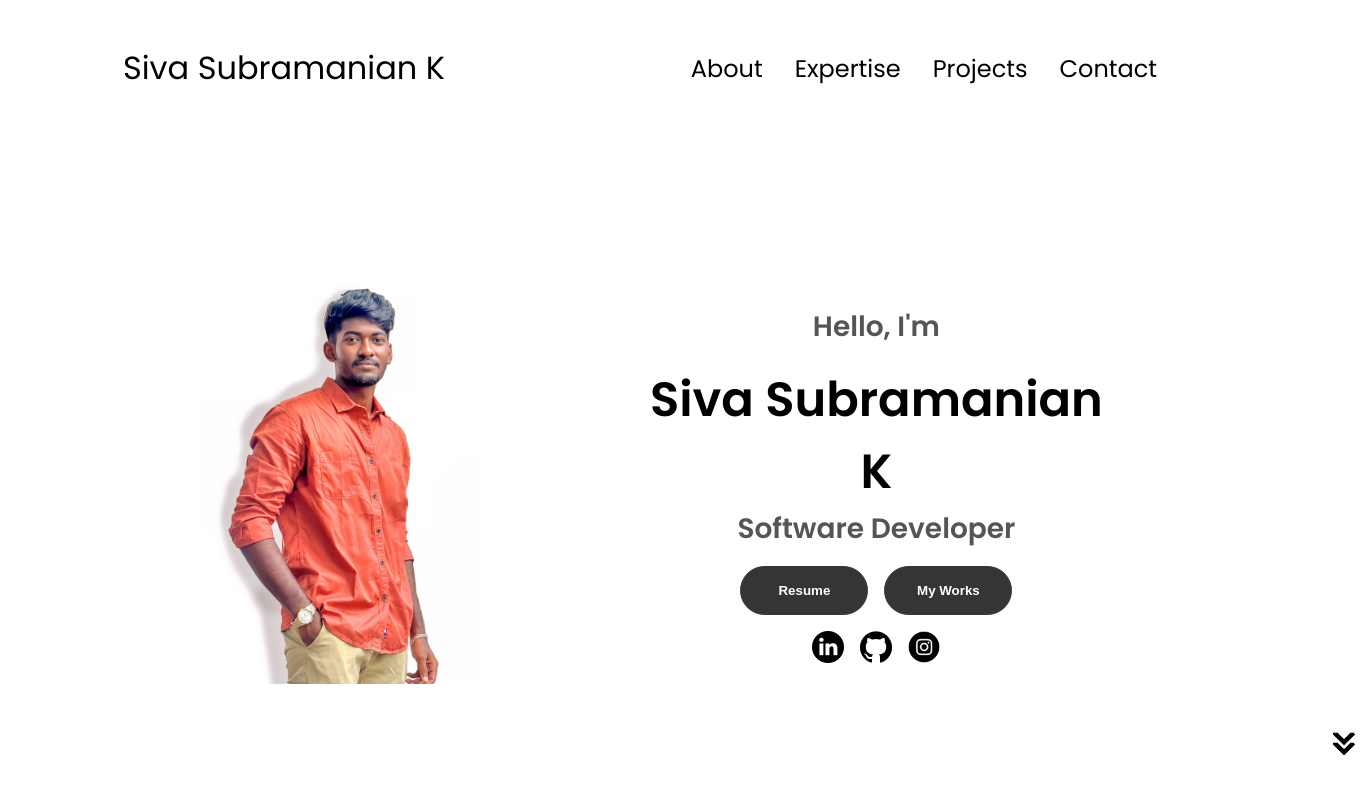
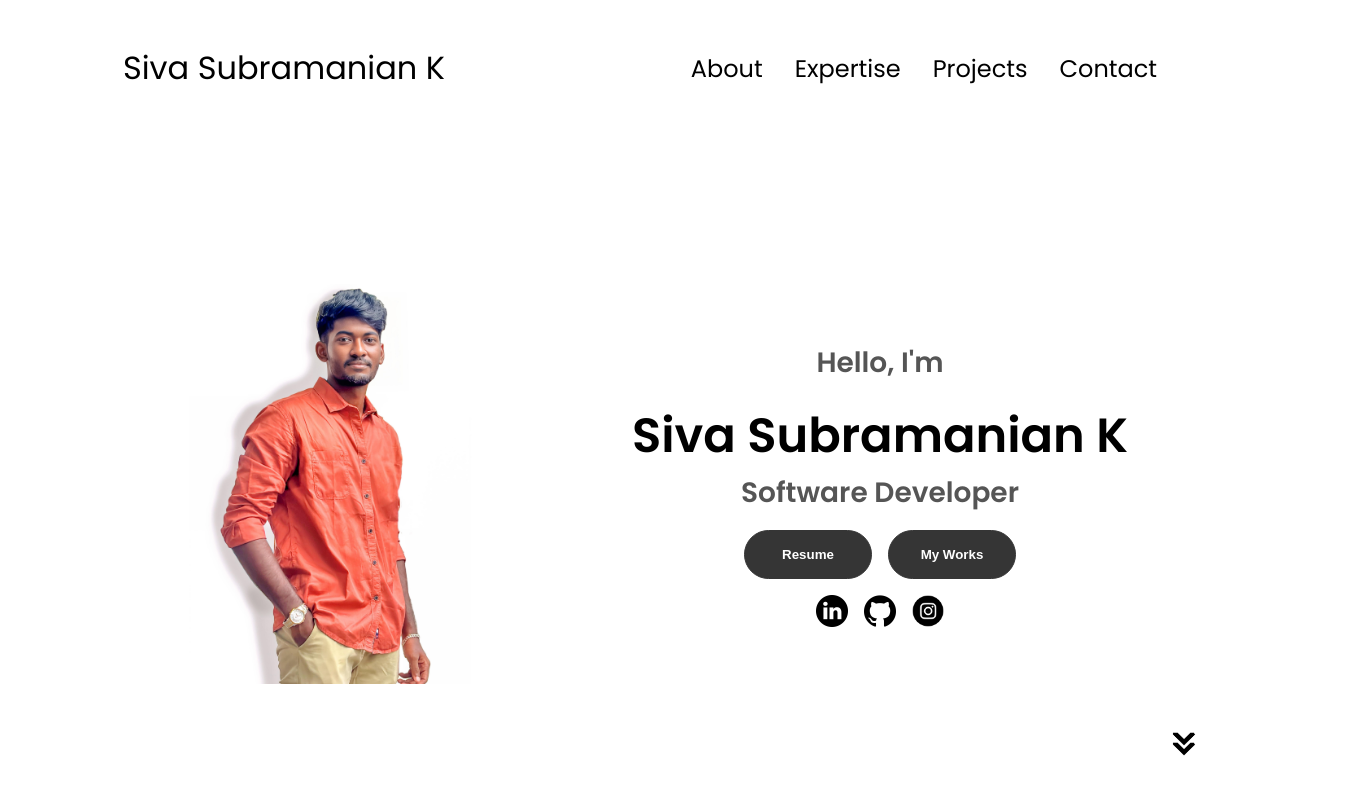
Before and after one commit to SIVASUBRAMANIAN-K/My-Portfolio, a plain HTML site: page Siva_Subramanian_Portfolio.html in a window 1280 px wide. Shown: the top 800 px of the page, 1360 px wide, since content can reach past the window. Drawn offline with Linux system fonts and the light colour scheme.

Commit message:
initial commit

```diff
--- a/Siva_Subramanian_Portfolio.html
+++ b/Siva_Subramanian_Portfolio.html
@@ -14,6 +14,7 @@
 </head>
 
 <body>
+
   <nav id="desktop-nav">
     <div class="logo">Siva Subramanian K</div>
     <div>
@@ -64,8 +65,11 @@
           onclick="location.href='https://github.com/SIVASUBRAMANIAN-K'" />
         <img src="./assets/insta.avif" alt="My Instagram profile" class="icon"
           onclick="location.href='https://www.instagram.com/_s.i.v.1_/'" />
+
       </div>
+
     </div>
+    <img src="./assets/arrow.png" alt="Arrow icon" class=" arrow1" onclick="location.href='#about'" />
   </section>
   <section id="about">
     <p class="section__text__p1">Get To Know More</p>
@@ -109,8 +113,9 @@
 
       </div>
     </div>
-    <img src="./assets/arrow.png" alt="Arrow icon" class="icon arrow" onclick="location.href='./#expertise'" />
+    <img src="./assets/arrow.png" alt="Arrow icon" class="icon arrow"  onclick="location.href='#expertise'" />
   </section>
+
   <section id="expertise">
     <p class="section__text__p1">Explore My</p>
     <h1 class="title">Expertise</h1>
@@ -193,12 +198,16 @@
                 <h3>VS Code</h3>
                 <p>Intermediate</p>
               </div>
+
             </article>
           </div>
         </div>
       </div>
     </div>
-    <img src="./assets/arrow.png" alt="Arrow icon" class="icon arrow" onclick="location.href='./#projects'" />
+    <img src="./assets/arrow.png" alt="Arrow icon" class="arrow2" onclick="location.href='#projects'" />
+
+
+
   </section>
   <section id="projects">
     <p class="section__text__p1">Browse My Recent</p>
@@ -255,7 +264,7 @@
         </div>
       </div>
     </div>
-    <img src="./assets/arrow.png" alt="Arrow icon" class="icon arrow" onclick="location.href='./#contact'" />
+    <img src="./assets/arrow.png" alt="Arrow icon" class="icon arrow" onclick="location.href='#contact'" />
   </section>
   <section id="contact">
     <p class="section__text__p1">Get in Touch</p>
--- a/mediaqueries.css
+++ b/mediaqueries.css
@@ -3,9 +3,11 @@
     height: 83vh;
     margin-bottom: 6rem;
   }
+
   .about-containers {
     flex-wrap: wrap;
   }
+
   #contact,
   #projects {
     height: fit-content;
@@ -16,87 +18,113 @@
   #desktop-nav {
     display: none;
   }
+
   #hamburger-nav {
     display: flex;
   }
+
   #experience,
   .experience-details-container {
     margin-top: 2rem;
   }
+
   #profile,
   .section-container {
     display: block;
   }
+
   .arrow {
     display: none;
   }
+
+  .arrow1,.arrow2 {
+    display: none;
+  }
+
   section,
   .section-container {
     height: fit-content;
   }
+
   section {
     margin: 0 5%;
   }
+
   .section__pic-container {
     width: 275px;
     height: 275px;
     margin: 0 auto 2rem;
   }
+
   .about-containers {
     margin-top: 0;
   }
 }
 
 @media screen and (max-width: 600px) {
+
   #contact,
   footer {
     height: 40vh;
   }
+
   #profile {
     height: 83vh;
     margin-bottom: 0;
   }
+
   article {
     font-size: 1rem;
   }
+
   footer nav {
     height: fit-content;
     margin-bottom: 2rem;
   }
+
   .about-containers,
   .contact-info-upper-container,
   .btn-container {
     flex-wrap: wrap;
   }
+
   .contact-info-container {
     margin: 0;
   }
+
   .contact-info-container p,
   .nav-links li a {
     font-size: 1rem;
   }
+
   .experience-sub-title {
     font-size: 1.25rem;
   }
+
   .logo {
     font-size: 1.5rem;
   }
+
   .nav-links {
     flex-direction: column;
     gap: 0.5rem;
     text-align: center;
   }
+
   .section__pic-container {
     width: auto;
     height: 46vw;
     justify-content: center;
   }
+
   .section__text__p2 {
     font-size: 1.25rem;
   }
+
   .title {
     font-size: 2rem;
   }
+
   .text-container {
     text-align: justify;
   }
--- a/style.css
+++ b/style.css
@@ -167,6 +167,8 @@ section {
   justify-content: center;
   gap: 5rem;
   height: 80vh;
+  margin-right: 0px;
+  margin-left: 0px;
 }
 
 .section__pic-container {
@@ -324,11 +326,31 @@ section {
   border-radius: 2rem;
 }
 
+.arrow1 {
+  position: absolute;
+  right: 5rem;
+  bottom: 2.5rem;
+  cursor: pointer;
+  height: 2rem;
+
+}
 .arrow {
   position: absolute;
   right: -5rem;
+  bottom: 0rem;
+
+}
+.arrow2{
+  position: absolute;
+  right: 5rem;
   bottom: 2.5rem;
+  cursor: pointer;
+  height: 2rem;
+  bottom: -86rem;
+
 }
+
+
 
 .details-container {
   padding: 1.5rem;
```
